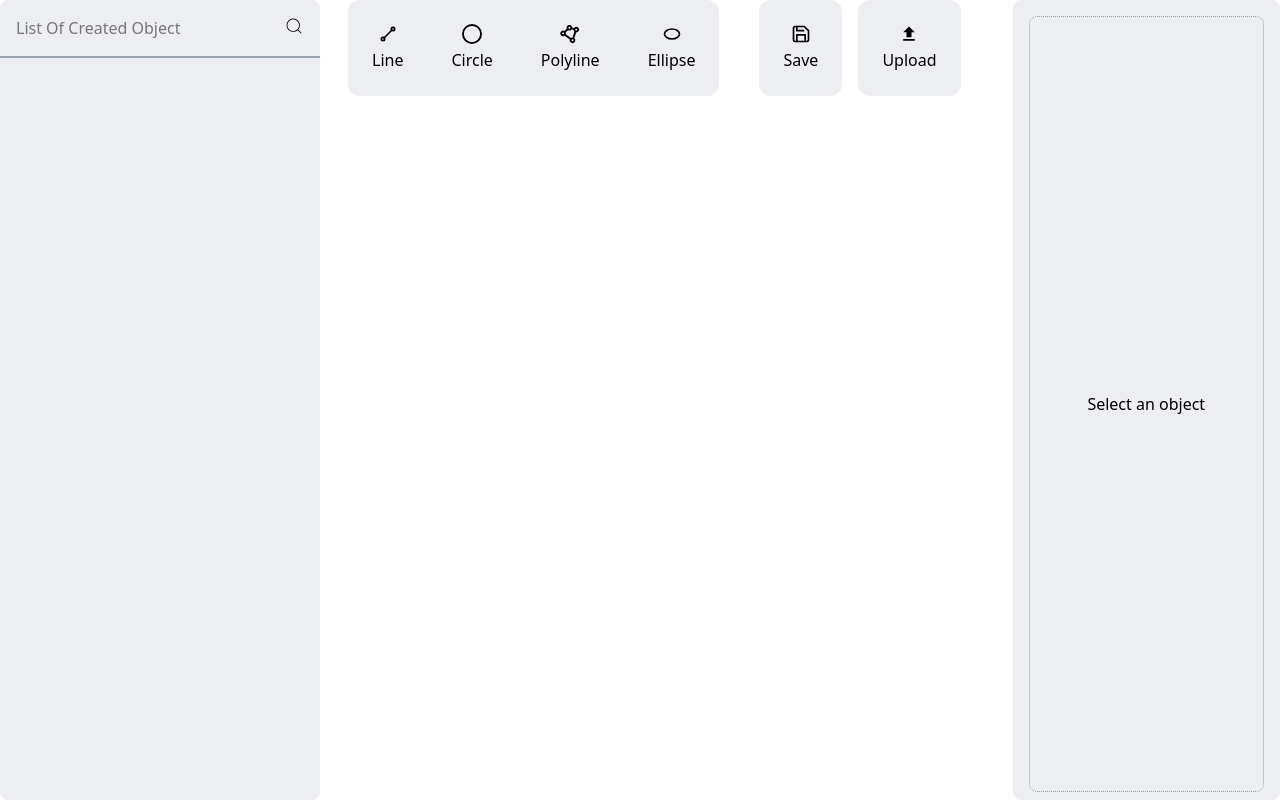
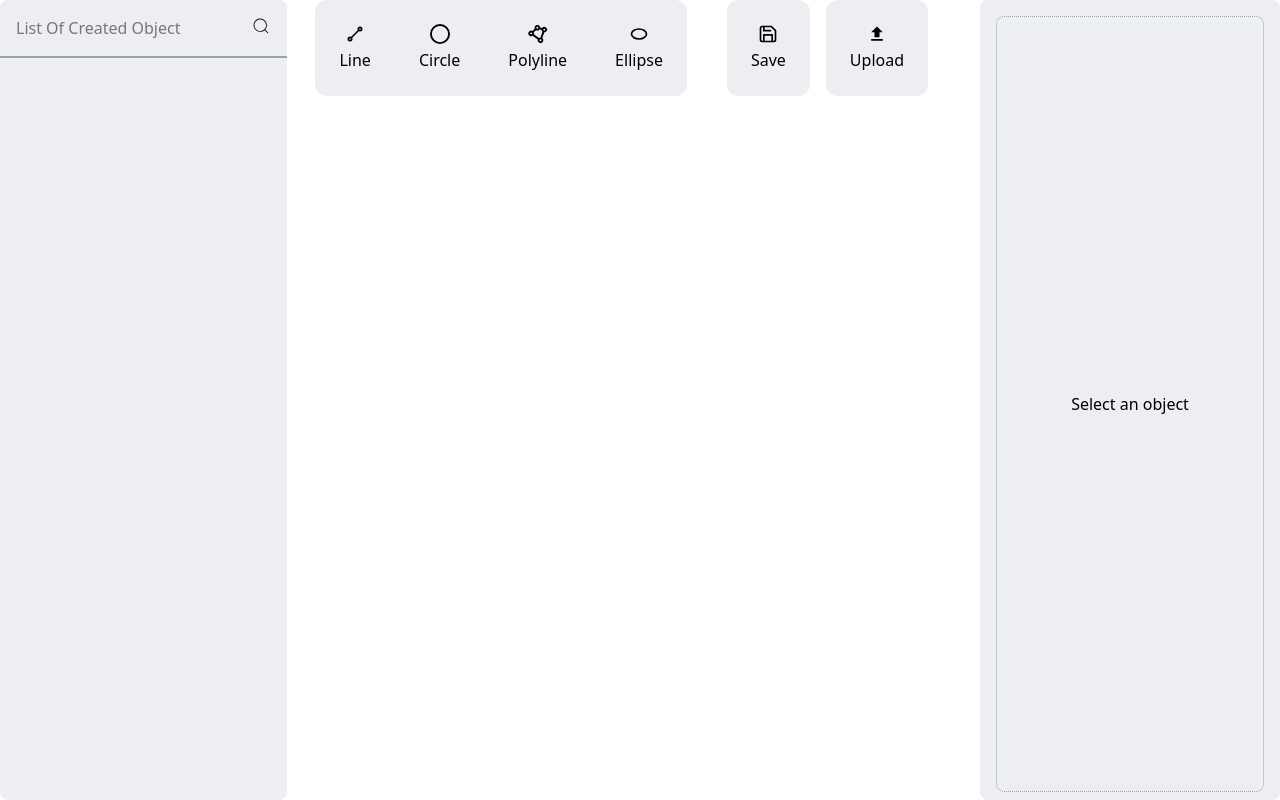
Before and after one commit to Nirali-Darji/Sketcher, a React (Vite) app: page / in a window 1280 px wide. Built offline with nearby package versions, Linux system fonts and the light colour scheme.

Commit message:
Left Scroll and hide issue resolved

```diff
--- a/src/Components/CircleProperties.jsx
+++ b/src/Components/CircleProperties.jsx
@@ -72,7 +72,7 @@
   }, [sketcher?.selectedEntity, centerX, centerY, centerZ, radius]);
   return (
     <>
-      <Property name={name} />
+      <Property name="Circle" />
       <div className="p-3 space-y-5">
         <div>
           <div className="text-lg font-medium">Center</div>
--- a/src/Components/LeftSide.jsx
+++ b/src/Components/LeftSide.jsx
@@ -9,7 +9,8 @@
   const sketcher = useContext(SketcherContext);
   const [selectedId, setSelectedId] = useState(null);
   const [selectedEntityUuid, setSelectedEntityUuid] = useState(null);
-  const [hide, setHide] = useState(!sketcher?.selectedEntity?.mMesh?.visible);
+  const [hiddenEntities, setHiddenEntities] = useState({});
+
   const [searchQuery, setSearchQuery] = useState("");
 
   const filteredEntities = sketcher?.mEntities?.filter((entity) => {
@@ -22,7 +23,10 @@
 
     if (selectedEntity) {
       setSelectedEntityUuid(selectedEntity.uuid);
-      setHide(!selectedEntity.mMesh?.visible);
+      setHiddenEntities((prev) => ({
+        ...prev,
+        [selectedEntity.uuid]: !selectedEntity.mMesh?.visible,
+      }));
     }
   }, [sketcher?.selectedEntity]);
 
@@ -51,13 +55,14 @@
 
   const handleHide = (entity) => (e) => {
     e.stopPropagation();
-    setHide(!hide);
+    setHiddenEntities((prev) => ({
+      ...prev,
+      [entity.uuid]: !prev[entity.uuid],
+    }));
     sketcher?.updateVisible(entity);
   };
-
   return (
-    <div className="min-h-screen bg-gray-200/70 border-0 z-20 rounded-lg w-[350px]">
-      {/* Search Bar */}
+    <div className="h-screen overflow-x-scroll bg-gray-200/70 border-0 z-20 rounded-lg w-[350px]">
       <div className="flex p-4">
         <div className="">
           <input
@@ -72,7 +77,6 @@
       </div>
       <div className="flex border border-gray-400 w-80 mx-auto"></div>
 
-      {/* Filtered Entities List */}
       {filteredEntities?.map((entity, index) => (
         <ObjectList
           icon={enumOptions.find((e) => e.type === entity.mType).icon}
@@ -84,7 +88,7 @@
           handleClick={() => handleClick(entity, index)}
           handleDel={handleDelete(entity)}
           handleShow={handleHide(entity)}
-          isHide={hide}
+          isHide={hiddenEntities[entity.uuid] ?? false}
         />
       ))}
     </div>
--- a/src/Components/RightSide.jsx
+++ b/src/Components/RightSide.jsx
@@ -51,7 +51,7 @@
   };
   return (
     <>
-      <div className="h-screen overflow-x-scroll z-20 ml-auto bg-gray-200/70 border-0 rounded-lg w-[350px] p-3 ">
+      <div className="h-screen overflow-x-scroll z-20 ml-auto bg-gray-200/70 border-0 rounded-lg w-[360px] p-3 ">
         {sketcher?.selectedEntity ? (
           <>
             <div className="text-xl font-semibold">Properties :</div>
```
